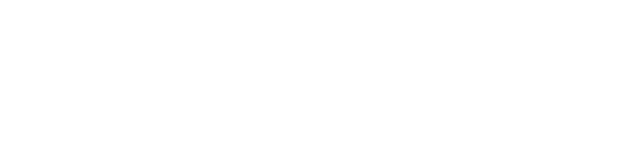
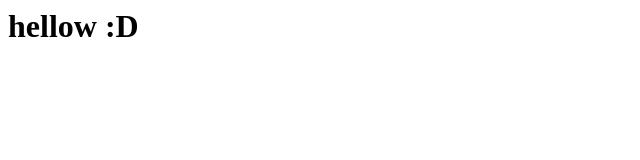
Before and after one commit to anaforero91/Ejercicios-Javascript, a plain HTML site: page index.html in a window 1280 px wide. Shown: the whole page, without its empty margins (0-640 px from the left). Drawn offline with Linux system fonts and the light colour scheme.

Commit message:
mi primer commit

```diff
--- a/index.html
+++ b/index.html
@@ -3,6 +3,6 @@
         <title>Ejercicios</title>
     </head>
     <body>
-
+        <h1>hellow :D</h1>
     </body>
 </html>
```
